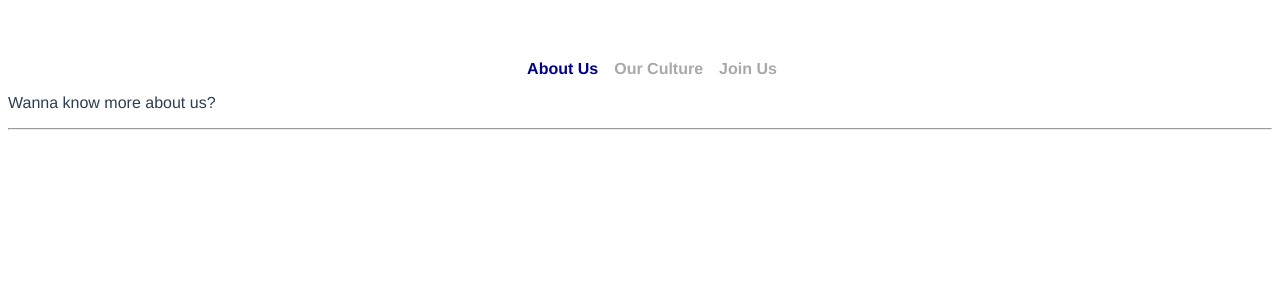
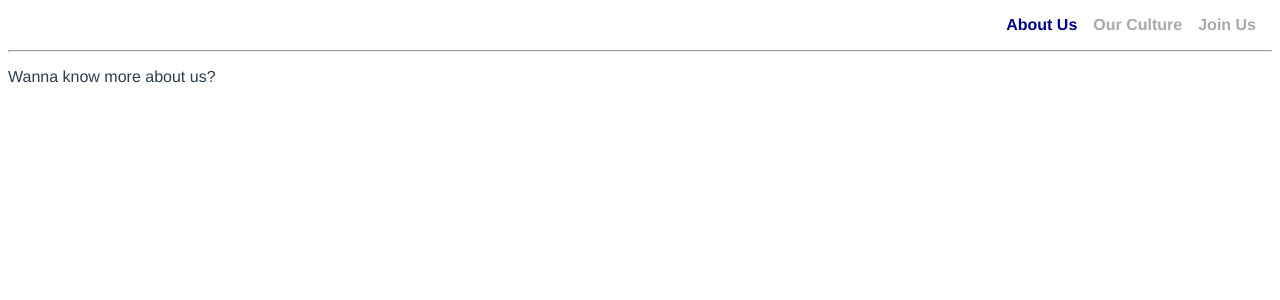
Before and after one commit to bryceandy/vue-two, a Vue app: page / in a window 1280 px wide. Shown: the top 300 px of the page. Built offline with nearby package versions, Linux system fonts and the light colour scheme.

Commit message:
Update stylesheet

```diff
--- a/src/App.vue
+++ b/src/App.vue
@@ -36,6 +36,6 @@ import Tab from "./components/Tab";
     -moz-osx-font-smoothing: grayscale;
     text-align: center;
     color: #2c3e50;
-    margin-top: 60px;
+    margin-top: 10px;
   }
 </style>
--- a/src/components/Tabs.vue
+++ b/src/components/Tabs.vue
@@ -7,10 +7,10 @@
         </li>
       </ul>
     </div>
+    <hr>
     <div class="tab-details">
       <slot />
     </div>
-    <hr>
   </div>
 </template>
 
@@ -34,6 +34,12 @@
 </script>
 
 <style scoped>
+  .tabs {
+    text-align: right
+  }
+  ul {
+    padding-inline-start: 0
+  }
   ul li {
     display: inline-block
   }
```
